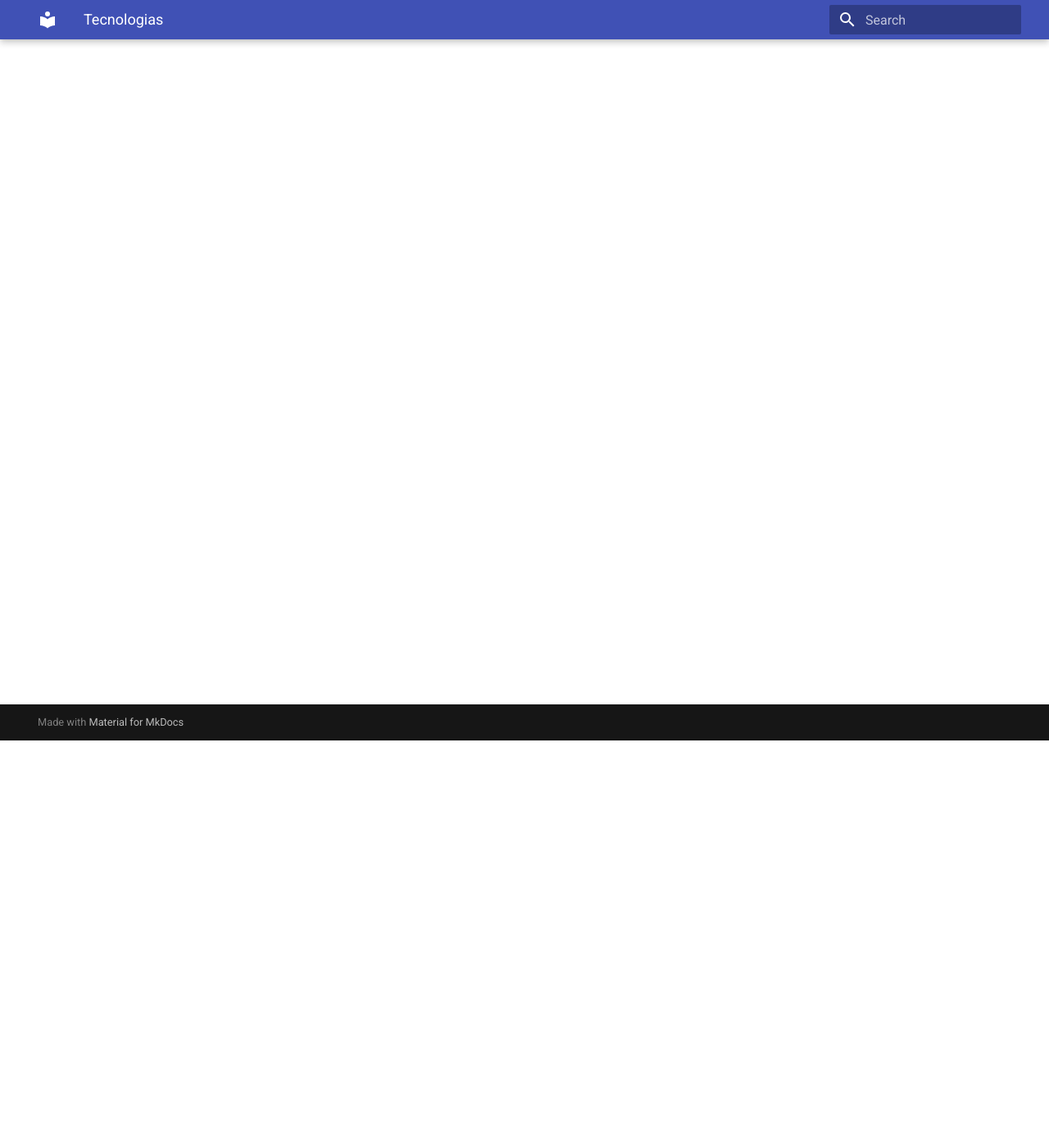
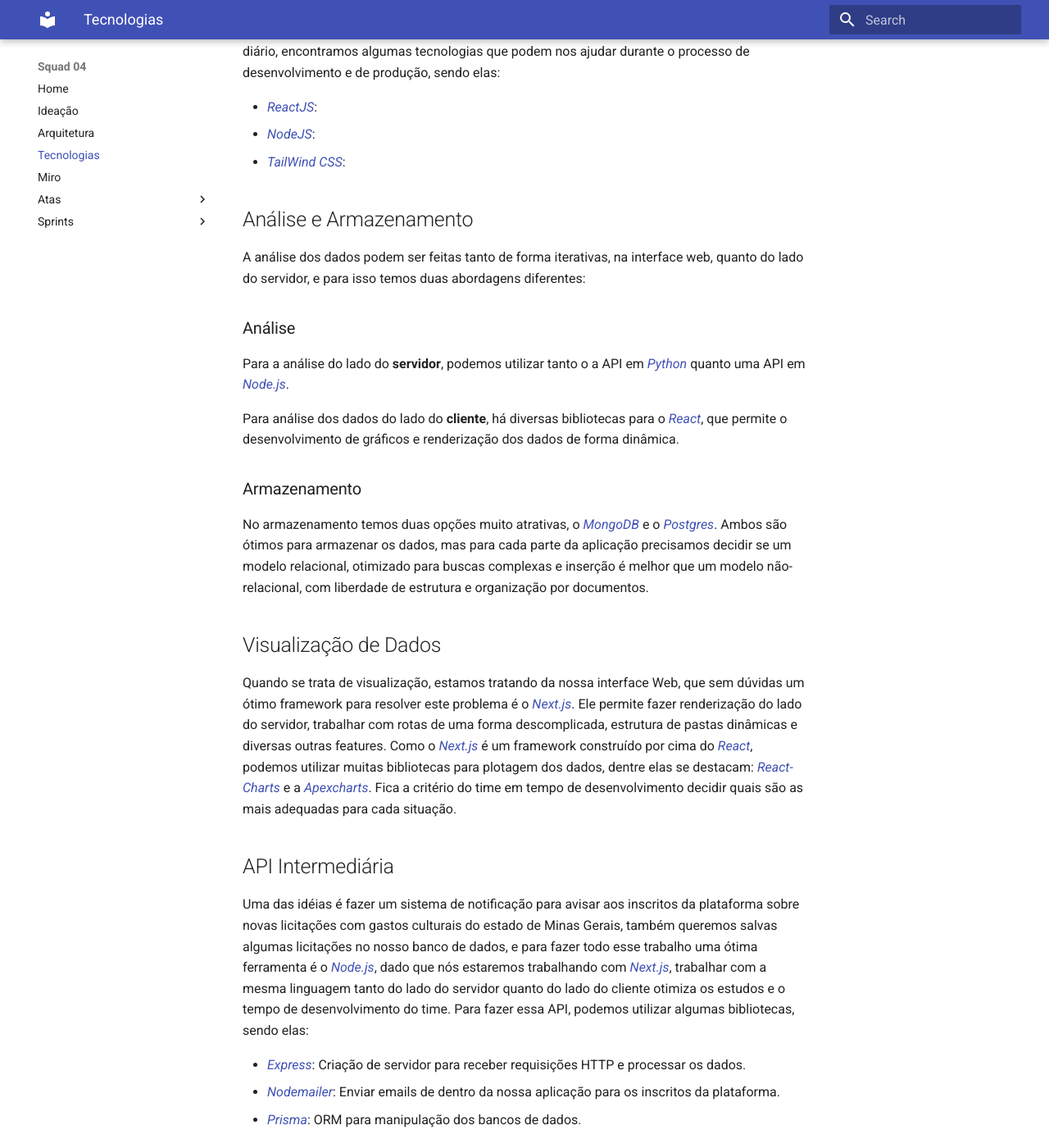
Before and after one commit to unb-mds/2024-1-squad04, an MkDocs documentation site: the page built from docs/tecnologias.md, in a window 1280 px wide and 1400 px high, scrolled down 497 px. Shown: the whole window at 82% size. Built offline with MkDocs 1.6.1 and Material for MkDocs 9.7.7, drawn with Linux system fonts in a browser that asks for light colours; some of the changed text lies outside the part shown.

Commit message:
Update tecnologias.md

```diff
--- a/docs/tecnologias.md
+++ b/docs/tecnologias.md
@@ -1 +1,56 @@
 # Tecnologias
+
+Dado o objetivo do projeto, que é criar uma plataforma web para avaliações de professores e armazenar estes dados em um banco de dados, é indispensável a seleção apropriada das tecnologias para o projeto. As tecnologias abaixo foram estudas para cada caso de uso, desde uso geral até usos específicos.
+
+# Funcionalidades Previstas
+
+Analisando os requisitos do projeto podemos identificar algumas funcionalidades, e com base nelas buscamos as tecnologias mais apropriada para cada situação.
+
+## Coleta de Dados
+
+A parte da coleta de dados é uma das mais importantes do projeto, e baseado na API do querido diário, encontramos algumas tecnologias que podem nos ajudar durante o processo de desenvolvimento e de produção, sendo elas:
+
+- _[ReactJS](https://react.dev/)_:
+- _[NodeJS](https://nodejs.org/)_:
+- _[TailWind CSS](https://tailwindcss.com/)_:
+
+## Análise e Armazenamento
+
+A análise dos dados podem ser feitas tanto de forma iterativas, na interface web, quanto do lado do servidor, e para isso temos duas abordagens diferentes:
+
+### Análise
+
+Para a análise do lado do **servidor**, podemos utilizar tanto o a API em _[Python](https://www.python.org/)_ quanto uma API em _[Node.js](https://nodejs.org/en)_.
+
+Para análise dos dados do lado do **cliente**, há diversas bibliotecas para o _[React](https://react.dev/)_, que permite o desenvolvimento de gráficos e renderização dos dados de forma dinâmica.
+
+### Armazenamento
+
+No armazenamento temos duas opções muito atrativas, o _[MongoDB](https://www.mongodb.com/pt-br)_ e o _[Postgres](https://www.postgresql.org/)_. Ambos são ótimos para armazenar os dados, mas para cada parte da aplicação precisamos decidir se um modelo relacional, otimizado para buscas complexas e inserção é melhor que um modelo não-relacional, com liberdade de estrutura e organização por documentos.
+
+## Visualização de Dados
+
+Quando se trata de visualização, estamos tratando da nossa interface Web, que sem dúvidas um ótimo framework para resolver este problema é o _[Next.js](https://nextjs.org/)_. Ele permite fazer renderização do lado do servidor, trabalhar com rotas de uma forma descomplicada, estrutura de pastas dinâmicas e diversas outras features.
+Como o _[Next.js](https://nextjs.org/)_ é um framework construído por cima do _[React](https://react.dev/)_, podemos utilizar muitas bibliotecas para plotagem dos dados, dentre elas se destacam: _[React-Charts](https://react-charts.tanstack.com/)_ e a _[Apexcharts](https://react-charts.tanstack.com/)_. Fica a critério do time em tempo de desenvolvimento decidir quais são as mais adequadas para cada situação.
+
+## API Intermediária
+
+Uma das idéias é fazer um sistema de notificação para avisar aos inscritos da plataforma sobre novas licitações com gastos culturais do estado de Minas Gerais, também queremos salvas algumas licitações no nosso banco de dados, e para fazer todo esse trabalho uma ótima ferramenta é o _[Node.js](https://nodejs.org/en)_, dado que nós estaremos trabalhando com _[Next.js](https://nextjs.org/)_, trabalhar com a mesma linguagem tanto do lado do servidor quanto do lado do cliente otimiza os estudos e o tempo de desenvolvimento do time. Para fazer essa API, podemos utilizar algumas bibliotecas, sendo elas:
+
+- _[Express](https://expressjs.com/)_: Criação de servidor para receber requisições HTTP e processar os dados.
+- _[Nodemailer](https://www.nodemailer.com/)_: Enviar emails de dentro da nossa aplicação para os inscritos da plataforma.
+- _[Prisma](https://www.prisma.io/)_: ORM para manipulação dos bancos de dados.
+
+Vale resaltar que ambos, Node.js e o React.js podem ser escritos por cima das linguagens _[Javascript](https://www.javascript.com/)_ e _[Typescript](https://www.typescriptlang.org/)_. Portanto vai depender da escolha do time em tempo de desenvolvimento qual será a mais aquada para cada serviço.
+
+## Infraestrutura
+
+Uma parte importante da nossa aplicação é aonde vamos publicar. Como não temos uma plataforma definitiva, é crucial desenvolver todo o ecossistema em microsserviços. Com o _[Docker](https://www.docker.com/)_ podemos desenvolver a aplicação em um ambiente controlado, onde determinamos de ponta a ponta os recursos que vão ser utilizados, bibliotecas que vão ser instaladas e configuração de rede para a comunicação dos microsserviços.
+
+# Conclusão das Tecnologias Escolhidas
+
+- **Linguagem de Programação:** Python, Javascript e Typescript.
+- **Framework Web:** Next.js.
+- **Banco de Dados:** Postgres ou MongoDB (a depende do caso de uso).
+- **Ferramenta de Coleta de Dados:** Framework Scrapy com auxilio das bibliotecas Beautiful Soup e Selenium.
+- **Tecnologias Adicionais:** Docker, Express, FastAPI, Prisma, Nodemailer, React e Tailwind.
```
